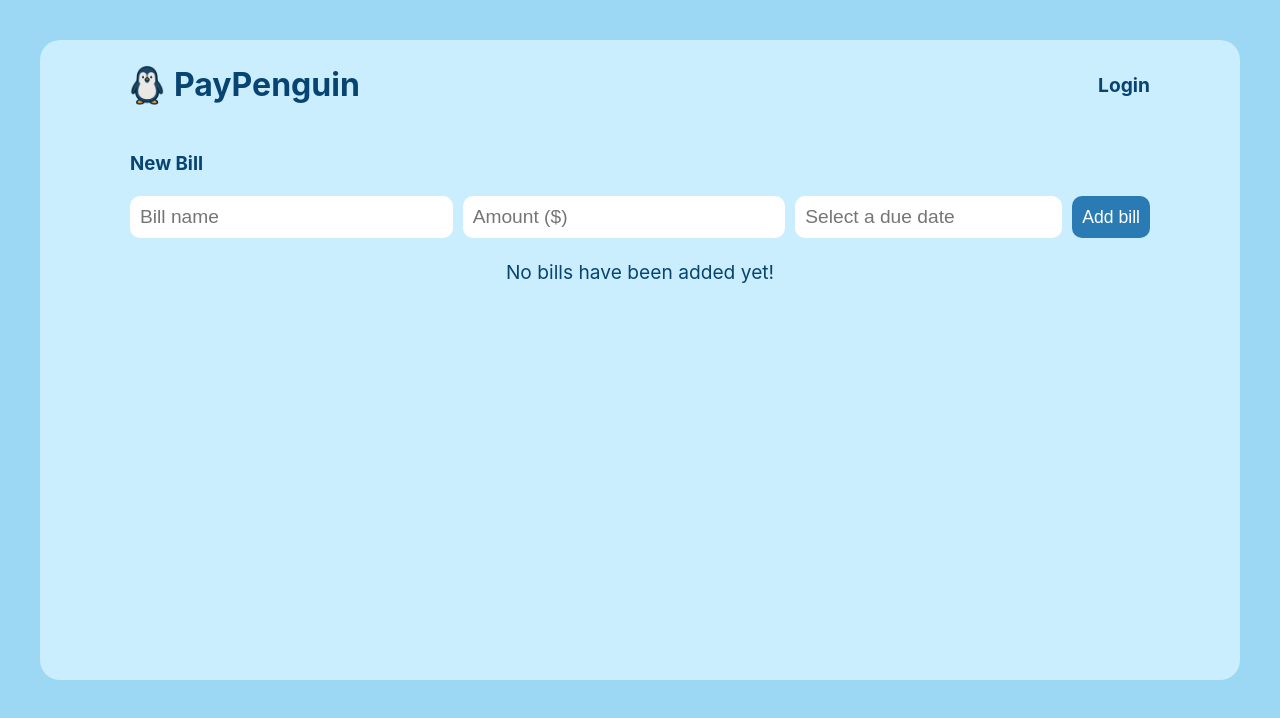
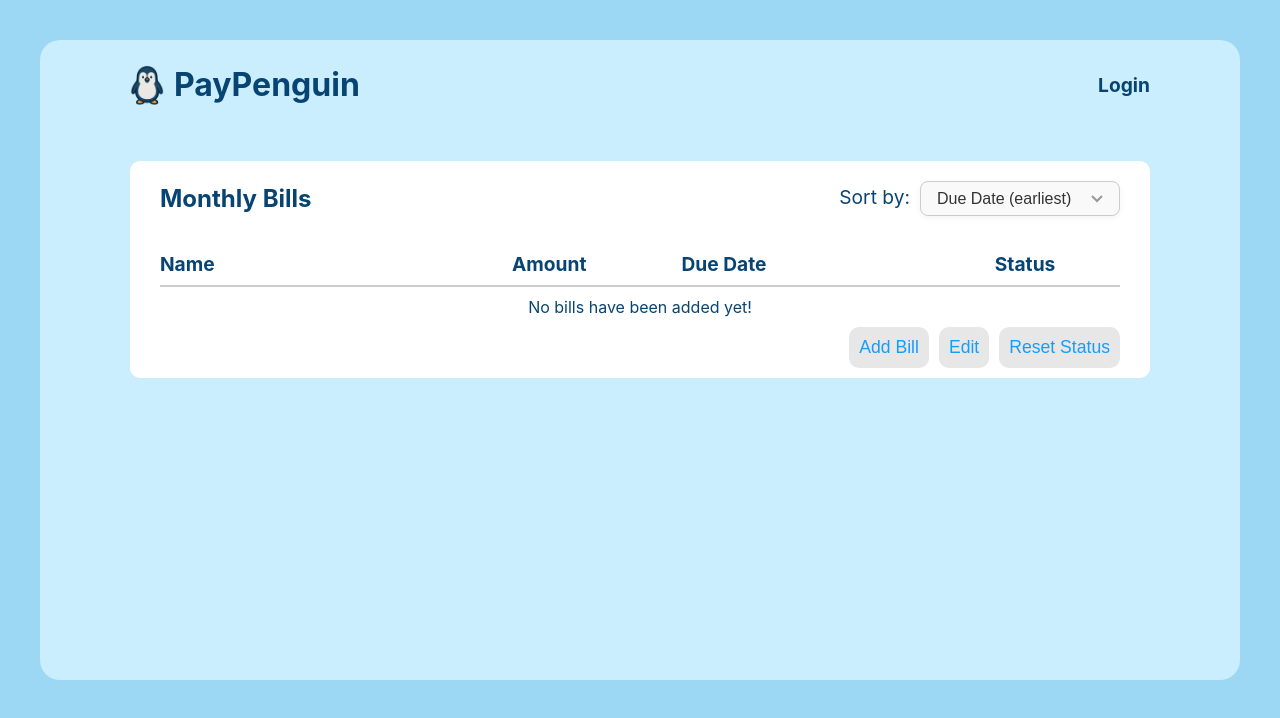
Before and after one commit to williamandrews2/PayPenguin, a React (Vite) app: page / in a window 1280 px wide. Shown: the top 718 px of the page. Built offline with nearby package versions, Linux system fonts and the light colour scheme.

Commit message:
Added BillForm into BillList. Added billForm.css.

```diff
--- a/src/App.jsx
+++ b/src/App.jsx
@@ -5,6 +5,7 @@ import "./styles/App.css";
 import { BillList } from "./components/BillList";
 import "./styles/billList.css";
 import BillControls from "./components/BillControls";
+import "./styles/billForm.css";
 
 function App() {
   // initialize state from localStorage
@@ -30,16 +31,11 @@ function App() {
     localStorage.setItem("bills", JSON.stringify(bills));
   }, [bills]);
 
-  function addBill(newBill) {
-    setBills((prevBills) => [...prevBills, newBill]);
-  }
-
   return (
     <>
       <div className="app-container-wrapper">
         <div className="app-container">
           <Header />
-          <BillForm onAdd={addBill} />
           <BillList bills={bills} setBills={setBills} />
         </div>
       </div>
--- a/src/components/BillControls.jsx
+++ b/src/components/BillControls.jsx
@@ -1,15 +1,32 @@
-function BillControls({ resetStatus, enableEditMode, editMode, saveAll }) {
+function BillControls({
+  resetStatus,
+  enableEditMode,
+  editMode,
+  saveAll,
+  addMode,
+  enableAddMode,
+}) {
   return (
     <div className="bill-controls">
+      {/* render during add mode */}
+      {addMode && (
+        <button className="green-button" onClick={enableAddMode}>
+          Done
+        </button>
+      )}
+
+      {/* render during viewing mode */}
+      {!addMode && <button onClick={enableAddMode}>Add Bill</button>}
+
       {/* Save button will only render when in edit mode */}
       {editMode && (
-        <button className="save-button" onClick={saveAll}>
+        <button className="green-button" onClick={saveAll}>
           Save
         </button>
       )}
 
       {/* Edit and status buttons will only render when in viewing mode */}
-      {!editMode && (
+      {!editMode && !addMode && (
         <>
           <button className="edit-button" onClick={enableEditMode}>
             Edit
--- a/src/components/BillForm.jsx
+++ b/src/components/BillForm.jsx
@@ -24,7 +24,6 @@ export function BillForm({ onAdd }) {
       paid: false,
     };
 
-    // add the bill into the callback that was passed in
     onAdd(newBill);
 
     // clear out the fields shown on the form
@@ -35,7 +34,7 @@ export function BillForm({ onAdd }) {
 
   return (
     <>
-      <h3>New Bill</h3>
+      <h3 className="bill-form-title">Add New Bill</h3>
       <form onSubmit={handleSubmit} className="bill-form">
         <input
           type="text"
--- a/src/components/BillList.jsx
+++ b/src/components/BillList.jsx
@@ -1,9 +1,11 @@
 import { BillItem } from "./BillItem";
 import { useEffect, useState } from "react";
 import BillControls from "./BillControls";
+import { BillForm } from "./BillForm";
 
 export function BillList({ bills, setBills }) {
   const [editMode, setEditMode] = useState(false);
+  const [addMode, setAddMode] = useState(false);
   const [sortBy, setSortBy] = useState("Due Date (earliest)");
   const [editableBills, setEditableBills] = useState([]);
 
@@ -37,6 +39,10 @@ export function BillList({ bills, setBills }) {
     }),
   ];
 
+  function addBill(newBill) {
+    setBills((prevBills) => [...prevBills, newBill]);
+  }
+
   function updateBillField(id, field, value) {
     // rewrite the editableBills array with the new value passed from the BillItem
     setEditableBills((prev) =>
@@ -55,6 +61,10 @@ export function BillList({ bills, setBills }) {
 
   function enableEditMode() {
     setEditMode(!editMode);
+  }
+
+  function enableAddMode() {
+    setAddMode(!addMode);
   }
 
   function handleDelete(id) {
@@ -82,7 +92,6 @@ export function BillList({ bills, setBills }) {
   }
 
   // only render when one or more bills have been added
-  if (bills.length > 0) {
   return (
     <div className="bill-list">
       <div className="bill-table">
@@ -111,6 +120,7 @@ export function BillList({ bills, setBills }) {
           <p className="column-date">Due Date</p>
           <p className="column-status">Status</p>
         </header>
+        {bills.length > 0 ? (
           <ul>
             {(editMode ? editableBills : sortedBills).map((bill) => (
               <BillItem
@@ -123,17 +133,19 @@ export function BillList({ bills, setBills }) {
               />
             ))}
           </ul>
+        ) : (
+          <div>No bills have been added yet!</div>
+        )}
         <BillControls
           editMode={editMode}
           enableEditMode={enableEditMode}
           saveAll={saveAll}
           resetStatus={resetStatus}
+          addMode={addMode}
+          enableAddMode={enableAddMode}
         />
+        {addMode && <BillForm onAdd={addBill} />}
       </div>
     </div>
   );
 }
-
-  // default when no bills have been added
-  return <p>No bills have been added yet!</p>;
-}
--- a/src/styles/App.css
+++ b/src/styles/App.css
@@ -39,33 +39,6 @@ header {
   padding-right: 10px;
 }
 
-/* Add new bill section */
-
-.new-bill-section {
-  display: flex;
-  justify-content: center;
-}
-
-.bill-form {
-  display: flex;
-  flex-wrap: wrap;
-  gap: 10px;
-  justify-content: center;
-}
-
-.bill-form input,
-.bill-form .datepicker-wrapper .react-datepicker__input-container {
-  flex-grow: 1;
-  flex-shrink: 1;
-  flex-basis: 0;
-  min-width: 130px;
-  box-sizing: border-box;
-}
-
-.react-datepicker__input-container input {
-  width: 100%;
-}
-
 @media (max-width: 600px) {
   #root {
     padding: 0;
--- /dev/null
+++ b/src/styles/billForm.css
@@ -0,0 +1,33 @@
+.new-bill-section {
+  display: flex;
+  justify-content: center;
+}
+
+.bill-form-title {
+  margin: 0px 0px 10px 0px;
+}
+
+.bill-form {
+  display: flex;
+  flex-wrap: wrap;
+  gap: 10px;
+  justify-content: center;
+}
+
+.bill-form input,
+.bill-form .datepicker-wrapper .react-datepicker__input-container {
+  flex-grow: 1;
+  flex-shrink: 1;
+  flex-basis: 0;
+  min-width: 130px;
+  box-sizing: border-box;
+}
+
+.bill-form input,
+.bill-form .datepicker-wrapper .react-datepicker__input-container input {
+  border: 1px solid gray;
+}
+
+.react-datepicker__input-container input {
+  width: 100%;
+}
--- a/src/styles/billList.css
+++ b/src/styles/billList.css
@@ -4,7 +4,7 @@
   grid-template-rows: auto;
   row-gap: 8px;
   padding: 0px 30px 10px 30px;
-  margin-bottom: 30px;
+  margin-bottom: 20px;
 }
 
 .bill-section-header {
@@ -139,7 +139,7 @@
   margin-left: 10px;
 }
 
-.bill-controls .save-button {
+.bill-controls .green-button {
   color: white;
   background-color: rgb(85, 212, 85);
 }
```
Lines whose indentation alone changed are shown as unchanged.
